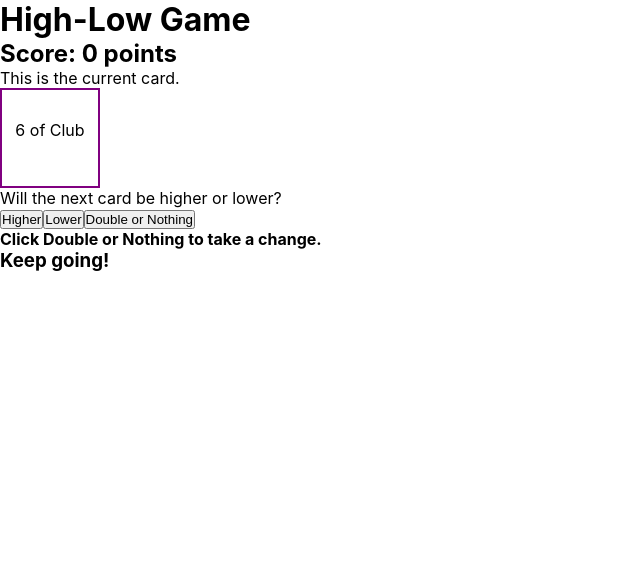
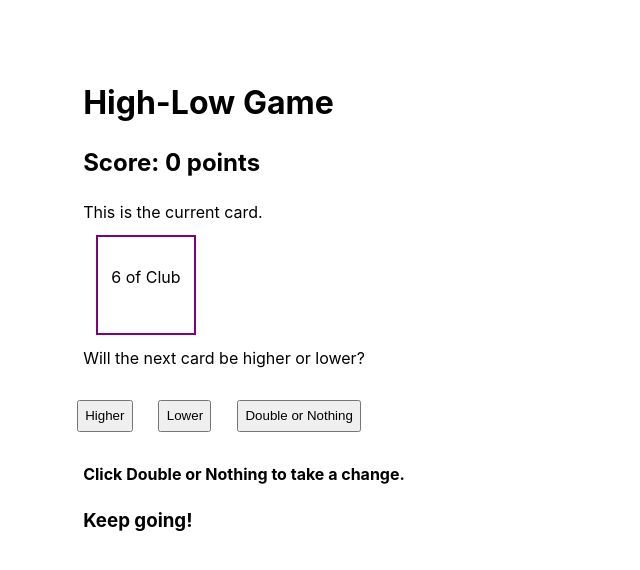
Before and after one commit to franco-ortega/ti-high-low, a React (Create React App) app: page / in a window 1280 px wide. Shown: the top 570 px of the page, without its empty margins (0-640 px from the left). Built offline with nearby package versions, Linux system fonts and the light colour scheme.

Commit message:
add a smidge of styling to space out elements

```diff
--- a/src/App.css
+++ b/src/App.css
@@ -1,5 +1,5 @@
 * {
   box-sizing: border-box;
-  margin: 0;
-  padding: 0;
+  margin: 1vw;
+  padding: 0.5vw;
 }
```
